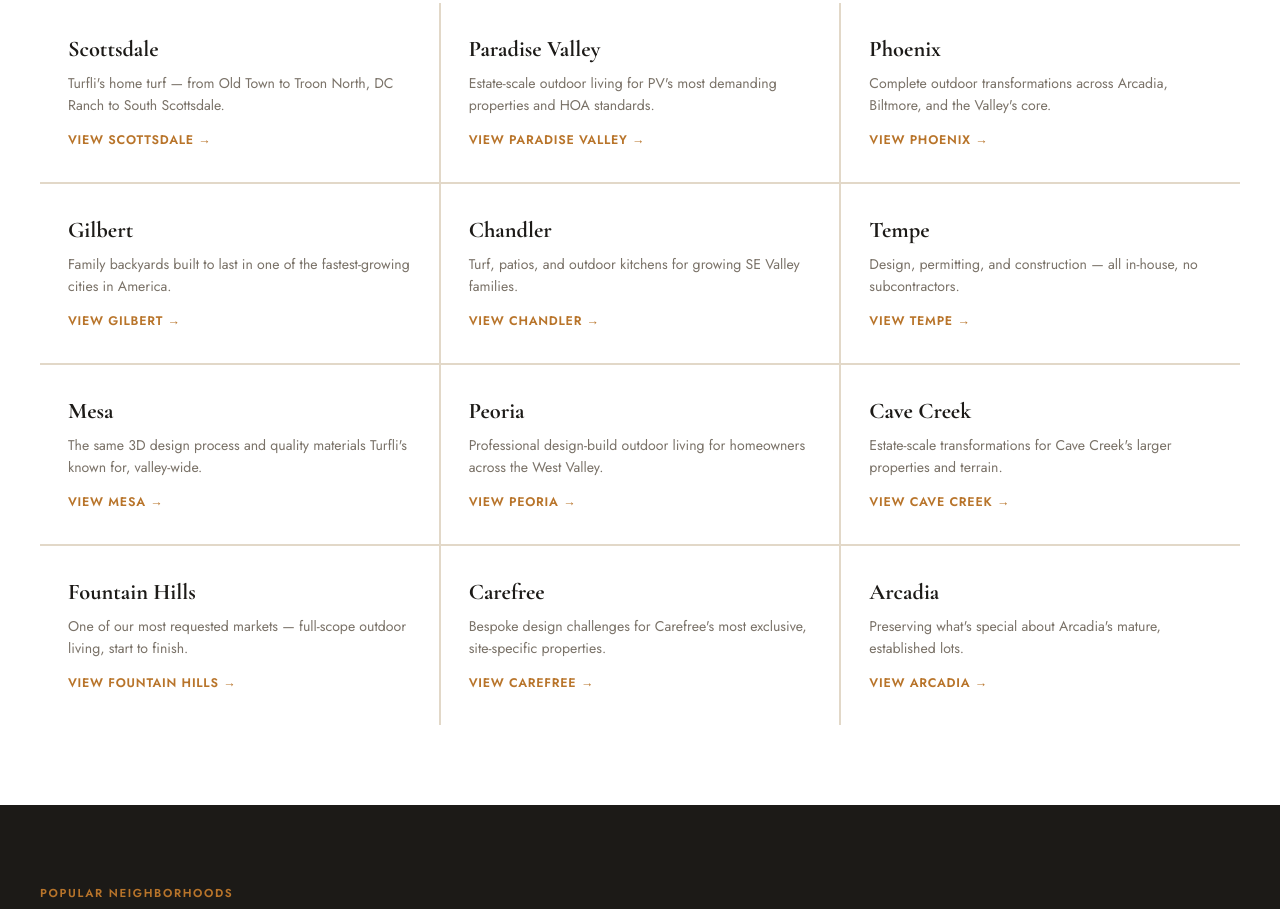
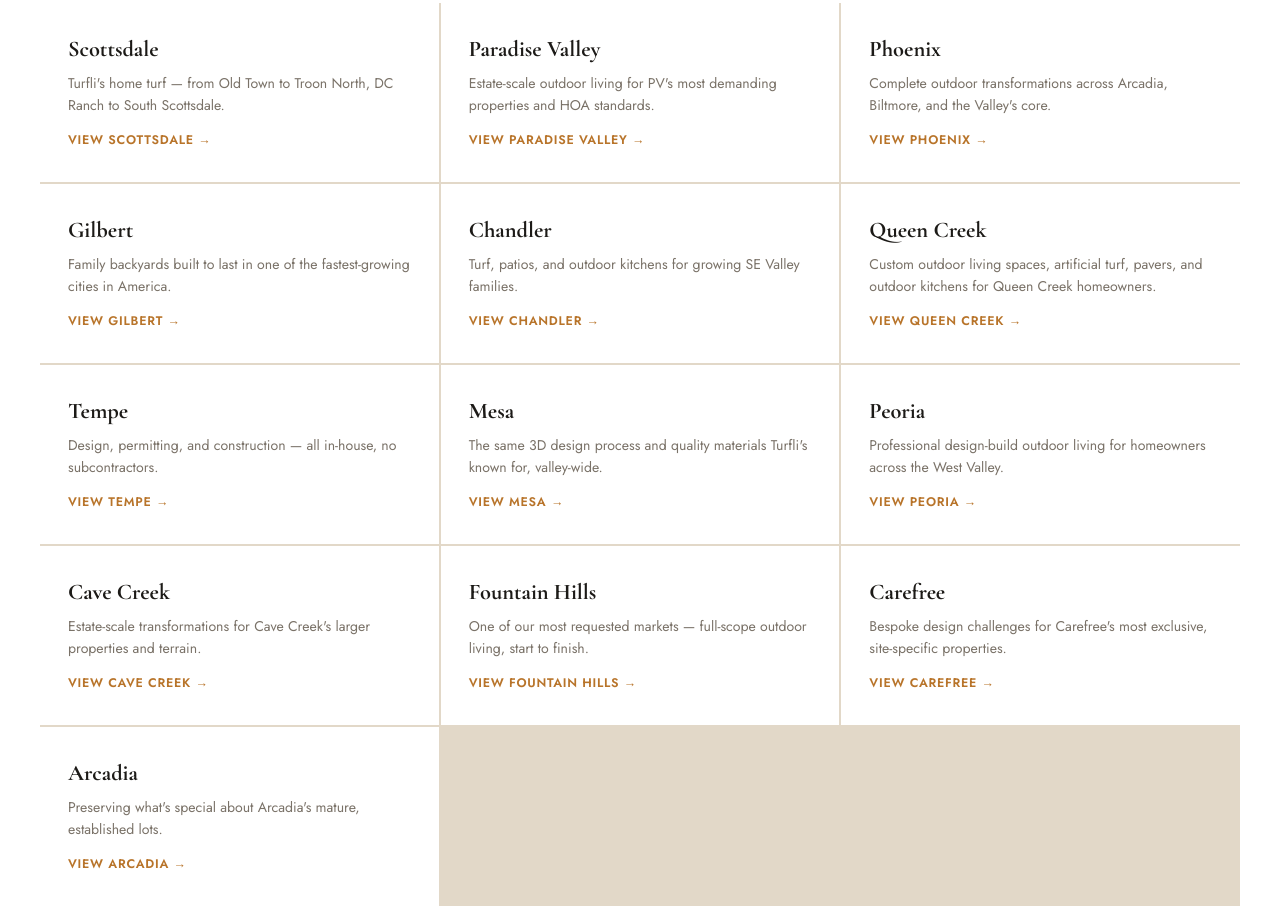
Before and after one commit to azchad-commits/Turfli, a plain HTML site: page locations/index.html in a window 1280 px wide. Shown: the part 768-1677 px from the top of the page. Drawn offline with nearby package versions, Linux system fonts and the light colour scheme.

Commit message:
Update index.html
Add Queen Creek to service areas directory

```diff
--- a/locations/index.html
+++ b/locations/index.html
@@ -166,6 +166,11 @@ footer{background:#141210;padding:48px 40px 28px}.footer-inner{max-width:1200px;
         <a class="loc-link" href="/locations/chandler/">View Chandler →</a>
       </div>
       <div class="loc-card">
+        <h3>Queen Creek</h3>
+        <p>Custom outdoor living spaces, artificial turf, pavers, and outdoor kitchens for Queen Creek homeowners.</p>
+        <a class="loc-link" href="/locations/queen-creek/">View Queen Creek →</a>
+      </div>
+      <div class="loc-card">
         <h3>Tempe</h3>
         <p>Design, permitting, and construction — all in-house, no subcontractors.</p>
         <a class="loc-link" href="/locations/tempe/">View Tempe →</a>
@@ -254,6 +259,7 @@ footer{background:#141210;padding:48px 40px 28px}.footer-inner{max-width:1200px;
           <li><a href="/locations/scottsdale/">Scottsdale</a></li>
           <li><a href="/locations/gilbert/">Gilbert</a></li>
           <li><a href="/locations/chandler/">Chandler</a></li>
+          <li><a href="/locations/queen-creek/">Queen Creek</a></li>
           <li><a href="/locations/tempe/">Tempe</a></li>
           <li><a href="/locations/mesa/">Mesa</a></li>
           <li><a href="/locations/phoenix/">Phoenix</a></li>
```
